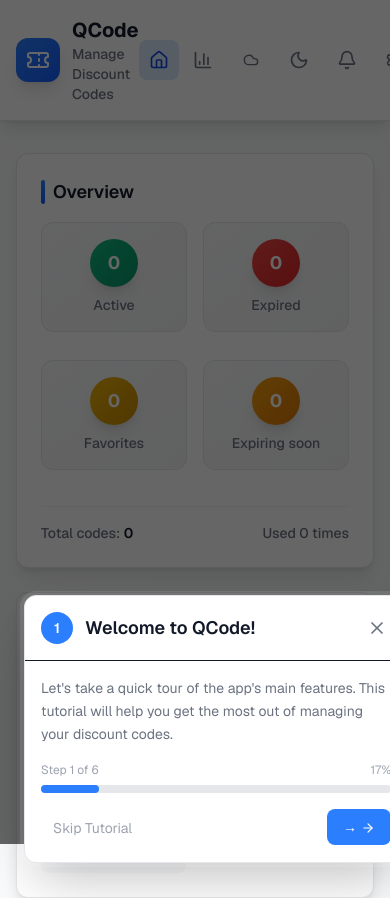
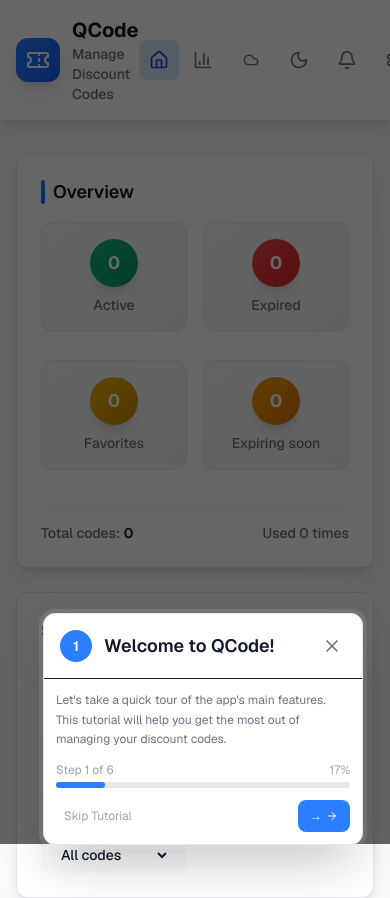
Before and after one commit to ThomasNowProductions/qcode, a Next.js app: page / in a window 390 px wide. Shown: the top 898 px of the page. Built offline with nearby package versions, Linux system fonts and the light colour scheme.

Commit message:
Fix OnboardingTutorial positioning to prevent overlapping target elements and improve small screen support
Co-authored-by: Githubguy132010 <145768128+Githubguy132010@users.noreply.github.com>

```diff
--- a/src/components/OnboardingTutorial.tsx
+++ b/src/components/OnboardingTutorial.tsx
@@ -64,7 +64,7 @@ export function OnboardingTutorial({ isOpen, onClose, onComplete, onSkip }: Onbo
       // Handle positioning based on whether we have a target element
       if (highlightedElement && currentStepData.position !== 'center') {
         const elementRect = highlightedElement.getBoundingClientRect()
-        const minGap = 40 // Increased gap to prevent overlap
+        const minGap = 60 // Increased gap further to prevent overlap
 
         switch (currentStepData.position) {
           case 'top':
@@ -122,10 +122,62 @@ export function OnboardingTutorial({ isOpen, onClose, onComplete, onSkip }: Onbo
       // Keep tooltip within viewport bounds with more padding
       const padding = 20
       const mobileViewport = viewportWidth <= 640 // sm breakpoint
-      const mobilePadding = mobileViewport ? 12 : padding
+      const verySmallViewport = viewportWidth <= 375 // very small phones
+      const mobilePadding = verySmallViewport ? 8 : (mobileViewport ? 12 : padding)
 
       top = Math.max(mobilePadding, Math.min(top, viewportHeight - tooltipHeight - mobilePadding))
       left = Math.max(mobilePadding, Math.min(left, viewportWidth - tooltipWidth - mobilePadding))
+
+      // Additional collision detection - ensure tooltip doesn't overlap with highlighted element
+      if (highlightedElement && currentStepData.position !== 'center') {
+        const elementRect = highlightedElement.getBoundingClientRect()
+        const tooltipLeft = left
+        const tooltipRight = left + tooltipWidth
+        const tooltipTop = top
+        const tooltipBottom = top + tooltipHeight
+
+        // Check if tooltip would overlap with the element
+        const wouldOverlapHorizontally = tooltipLeft < elementRect.right && tooltipRight > elementRect.left
+        const wouldOverlapVertically = tooltipTop < elementRect.bottom && tooltipBottom > elementRect.top
+
+        if (wouldOverlapHorizontally && wouldOverlapVertically) {
+          // Try to reposition to avoid overlap - prefer bottom position for small elements
+          const spaceBelow = viewportHeight - elementRect.bottom
+          const spaceAbove = elementRect.top
+          const spaceLeft = elementRect.left
+          const spaceRight = viewportWidth - elementRect.right
+
+          if (spaceBelow >= tooltipHeight + mobilePadding) {
+            // Position below
+            top = elementRect.bottom + mobilePadding
+            left = Math.max(mobilePadding, Math.min(
+              elementRect.left + (elementRect.width / 2) - (tooltipWidth / 2),
+              viewportWidth - tooltipWidth - mobilePadding
+            ))
+          } else if (spaceAbove >= tooltipHeight + mobilePadding) {
+            // Position above
+            top = elementRect.top - tooltipHeight - mobilePadding
+            left = Math.max(mobilePadding, Math.min(
+              elementRect.left + (elementRect.width / 2) - (tooltipWidth / 2),
+              viewportWidth - tooltipWidth - mobilePadding
+            ))
+          } else if (spaceRight >= tooltipWidth + mobilePadding) {
+            // Position to the right with more gap
+            left = elementRect.right + mobilePadding + 20
+            top = Math.max(mobilePadding, Math.min(
+              elementRect.top + (elementRect.height / 2) - (tooltipHeight / 2),
+              viewportHeight - tooltipHeight - mobilePadding
+            ))
+          } else if (spaceLeft >= tooltipWidth + mobilePadding) {
+            // Position to the left with more gap
+            left = elementRect.left - tooltipWidth - mobilePadding - 20
+            top = Math.max(mobilePadding, Math.min(
+              elementRect.top + (elementRect.height / 2) - (tooltipHeight / 2),
+              viewportHeight - tooltipHeight - mobilePadding
+            ))
+          }
+        }
+      }
 
       tooltipRef.current.style.position = 'fixed'
       tooltipRef.current.style.top = `${top}px`
@@ -181,7 +233,7 @@ export function OnboardingTutorial({ isOpen, onClose, onComplete, onSkip }: Onbo
         ref={tooltipRef}
         className={`
           theme-card rounded-xl shadow-2xl border
-          w-full max-w-sm sm:max-w-md mx-3 sm:mx-4 transition-all duration-300 transform
+          w-full max-w-xs sm:max-w-sm md:max-w-md mx-2 xs:mx-3 sm:mx-4 transition-all duration-300 transform
           ring-4 ring-white/10 backdrop-blur-sm
           ${isOpen ? 'scale-100 opacity-100' : 'scale-95 opacity-0'}
         `}
@@ -212,14 +264,14 @@ export function OnboardingTutorial({ isOpen, onClose, onComplete, onSkip }: Onbo
         </div>
 
         {/* Content */}
-        <div className="p-4 sm:p-6">
-          <p className="theme-text-secondary leading-relaxed mb-4 sm:mb-6 text-sm sm:text-base">
+        <div className="p-3 xs:p-4 sm:p-6">
+          <p className="theme-text-secondary leading-relaxed mb-3 xs:mb-4 sm:mb-6 text-xs xs:text-sm sm:text-base">
             {t(currentStepData.description)}
           </p>
 
           {/* Progress bar */}
-          <div className="mb-4 sm:mb-6">
-            <div className="flex justify-between text-xs sm:text-sm theme-text-muted mb-2">
+          <div className="mb-3 xs:mb-4 sm:mb-6">
+            <div className="flex justify-between text-xs sm:text-sm theme-text-muted mb-1 xs:mb-2">
               <span>
                 {t('onboarding.navigation.stepOf', {
                   current: currentStep + 1,
@@ -228,23 +280,23 @@ export function OnboardingTutorial({ isOpen, onClose, onComplete, onSkip }: Onbo
               </span>
               <span>{Math.round((currentStep + 1) / totalSteps * 100)}%</span>
             </div>
-            <div className="w-full bg-gray-200 dark:bg-gray-700 rounded-full h-2">
+            <div className="w-full bg-gray-200 dark:bg-gray-700 rounded-full h-1.5 xs:h-2">
               <div
-                className="bg-blue-500 h-2 rounded-full transition-all duration-300"
+                className="bg-blue-500 h-1.5 xs:h-2 rounded-full transition-all duration-300"
                 style={{ width: `${(currentStep + 1) / totalSteps * 100}%` }}
               />
             </div>
           </div>
 
           {/* Navigation buttons */}
-          <div className="flex items-center justify-between gap-2">
-            <div className="flex gap-1 sm:gap-2">
+          <div className="flex items-center justify-between gap-1 xs:gap-2">
+            <div className="flex gap-1 xs:gap-1 sm:gap-2">
               {!isFirstStep && (
                 <button
                   onClick={handlePrevious}
-                  className="flex items-center gap-1 sm:gap-2 px-3 sm:px-4 py-2 theme-text-secondary hover:bg-gray-100 dark:hover:bg-gray-700 rounded-lg transition-colors text-sm"
+                  className="flex items-center gap-1 sm:gap-2 px-2 xs:px-3 sm:px-4 py-2 theme-text-secondary hover:bg-gray-100 dark:hover:bg-gray-700 rounded-lg transition-colors text-xs xs:text-sm"
                 >
-                  <ArrowLeft size={14} className="sm:w-4 sm:h-4" />
+                  <ArrowLeft size={12} className="xs:w-3.5 xs:h-3.5 sm:w-4 sm:h-4" />
                   <span className="hidden sm:inline">{t('onboarding.navigation.previous')}</span>
                 </button>
               )}
@@ -252,7 +304,7 @@ export function OnboardingTutorial({ isOpen, onClose, onComplete, onSkip }: Onbo
               {currentStepData.allowSkip && !isLastStep && (
                 <button
                   onClick={handleSkip}
-                  className="px-3 sm:px-4 py-2 theme-text-muted hover:text-gray-700 dark:hover:text-gray-200 transition-colors text-sm"
+                  className="px-2 xs:px-3 sm:px-4 py-2 theme-text-muted hover:text-gray-700 dark:hover:text-gray-200 transition-colors text-xs xs:text-sm"
                 >
                   {t('onboarding.navigation.skip')}
                 </button>
@@ -261,11 +313,11 @@ export function OnboardingTutorial({ isOpen, onClose, onComplete, onSkip }: Onbo
 
             <button
               onClick={handleNext}
-              className="flex items-center gap-1 sm:gap-2 px-4 sm:px-6 py-2 bg-blue-500 hover:bg-blue-600 text-white font-medium rounded-lg transition-colors text-sm"
+              className="flex items-center gap-1 sm:gap-2 px-3 xs:px-4 sm:px-6 py-2 bg-blue-500 hover:bg-blue-600 text-white font-medium rounded-lg transition-colors text-xs xs:text-sm"
             >
               {isLastStep ? (
                 <>
-                  <CheckCircle size={14} className="sm:w-4 sm:h-4" />
+                  <CheckCircle size={12} className="xs:w-3.5 xs:h-3.5 sm:w-4 sm:h-4" />
                   <span className="hidden sm:inline">{t('onboarding.navigation.finish')}</span>
                   <span className="sm:hidden">✓</span>
                 </>
@@ -273,7 +325,7 @@ export function OnboardingTutorial({ isOpen, onClose, onComplete, onSkip }: Onbo
                 <>
                   <span className="hidden sm:inline">{t('onboarding.navigation.next')}</span>
                   <span className="sm:hidden">→</span>
-                  <ArrowRight size={14} className="sm:w-4 sm:h-4" />
+                  <ArrowRight size={12} className="xs:w-3.5 xs:h-3.5 sm:w-4 sm:h-4" />
                 </>
               )}
             </button>
```
